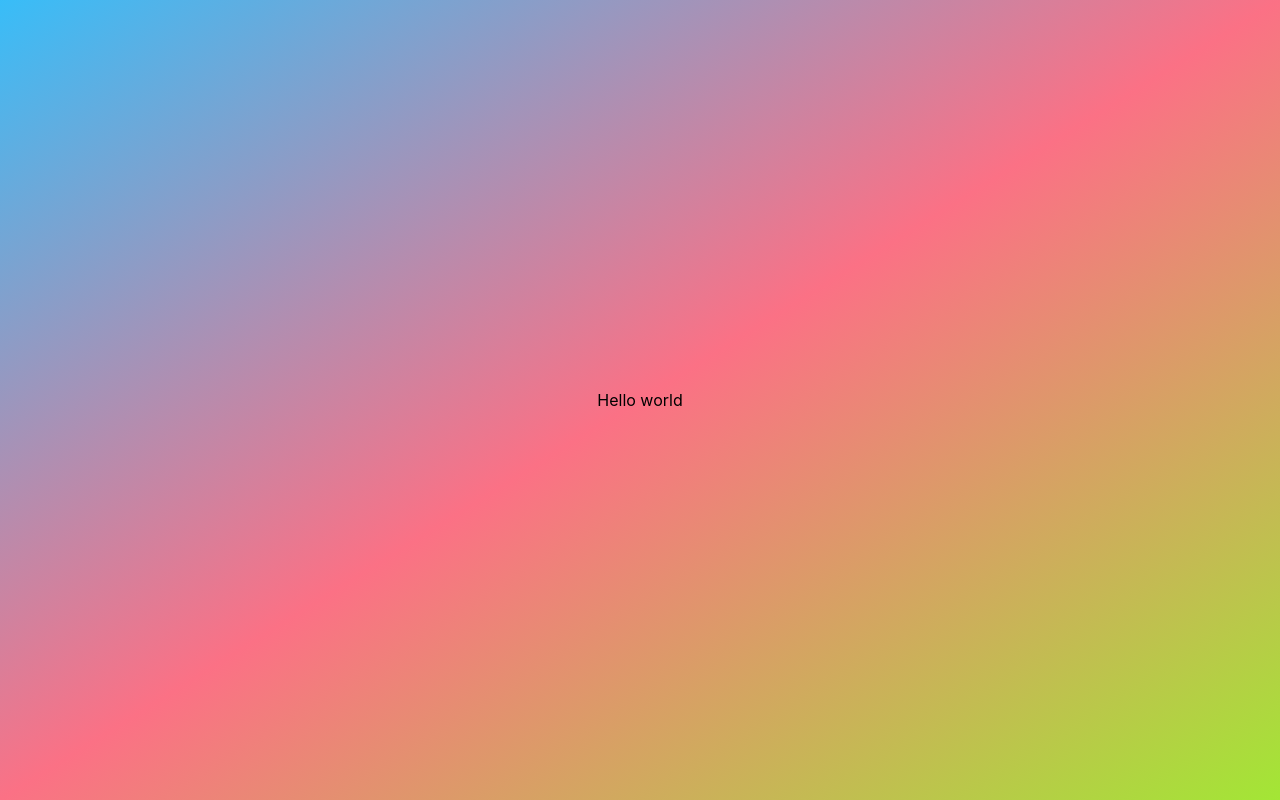
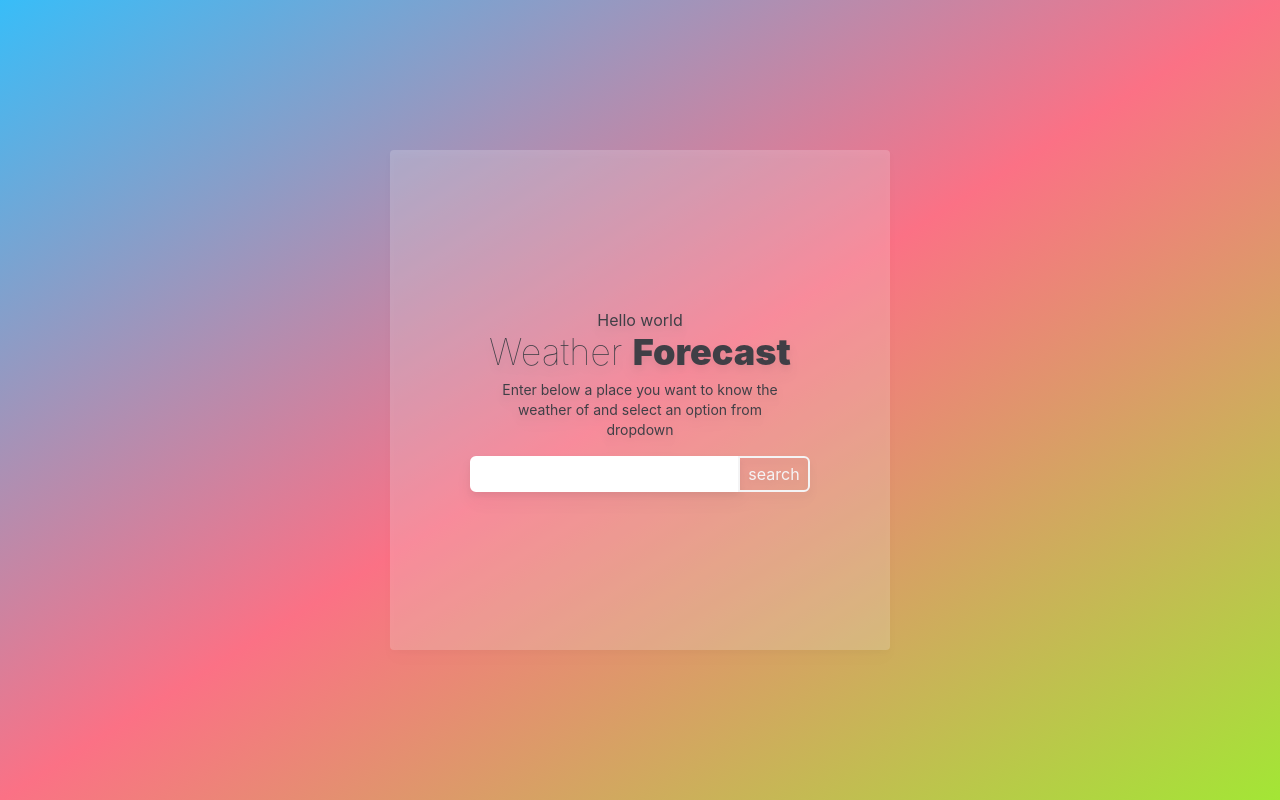
Before and after one commit to yourlowkey/weather-api-typescript, a React (Create React App) app: page / in a window 1280 px wide. Built offline with nearby package versions, Linux system fonts and the light colour scheme.

Commit message:
search input ui

```diff
--- a/src/App.tsx
+++ b/src/App.tsx
@@ -1,7 +1,30 @@
 const App = () => {
   return (
     <main className="flex justify-center items-center bg-gradient-to-br from-sky-400 via-rose-400 to-lime-400 h-[100vh] w-full">
-      Hello world
+      <section className="w-full md:max-w-[500px] p-4 flex flex-col text-center items-center justify-center md:px-10 lg:p-24 h-full lg:h-[500px] bg-white bg-opacity-20 backdrop-blur-ls rounded drop-shadow-lg text-zinc-700">
+        Hello world
+        <h1 className="text-4xl font-thin">
+          Weather <span className="font-black">Forecast</span>
+        </h1>
+        <p className="text-sm mt-2">
+          Enter below a place you want to know the weather of and select an option
+          from dropdown
+        </p>
+        <div className="relative flex mt-10 md:mt-4">
+      <input
+        type="text"
+        value={''}
+        className="px-2 py-1 rounded-l-md border-2 border-white"
+        // onChange={onInputChange}
+      />
+      <button
+        className="rounded-r-md border-2 border-zinc-100 hover:border-zinc-500 hover:text-zinc-500  text-zinc-100 px-2 py-1 cursor-pointer"
+        // onClick={onSubmit}
+      >
+        search
+      </button>
+    </div>
+      </section>
     </main>
   )
 }
```
Also changed, not shown: 1 other file (tests, documents, lock files or other folders).
